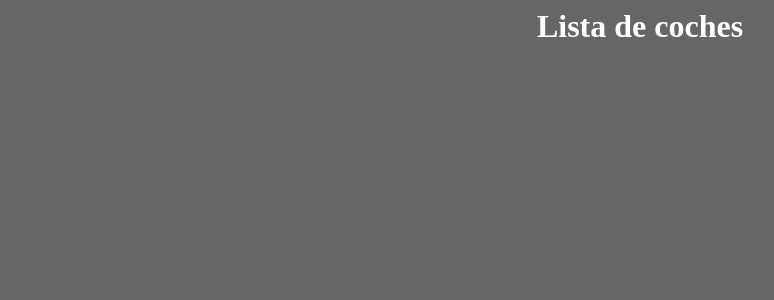
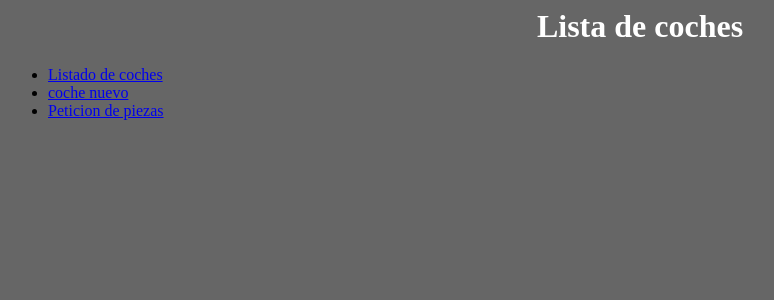
Before and after one commit to unaietxeba/PHPproiektua, a PHP site: page /index2.php in a window 1280 px wide. Shown: the top 300 px of the page, without its empty margins (0-774 px from the left). Run offline with PHP 8.4, Linux system fonts and the light colour scheme.

Commit message:
priektuaren hasiera

```diff
--- a/index2.php
+++ b/index2.php
@@ -12,6 +12,19 @@
         <div id="titulo">
             <h1>Lista de coches</h1>
         </div>
+        <div id="menu">
+            <ul id="menu">
+                <li>
+                <a href="#coches">Listado de coches</a>
+                </li>
+                <li>
+                <a href="#nuevo">coche nuevo</a>
+                </li>
+                <li>
+                <a href="#piezas">Peticion de piezas</a>
+                </li>
+            </ul>
+        </div>
 
     </div>
 
```
Also changed, not shown: proiektukobd.sql (+15 -1 lines).
